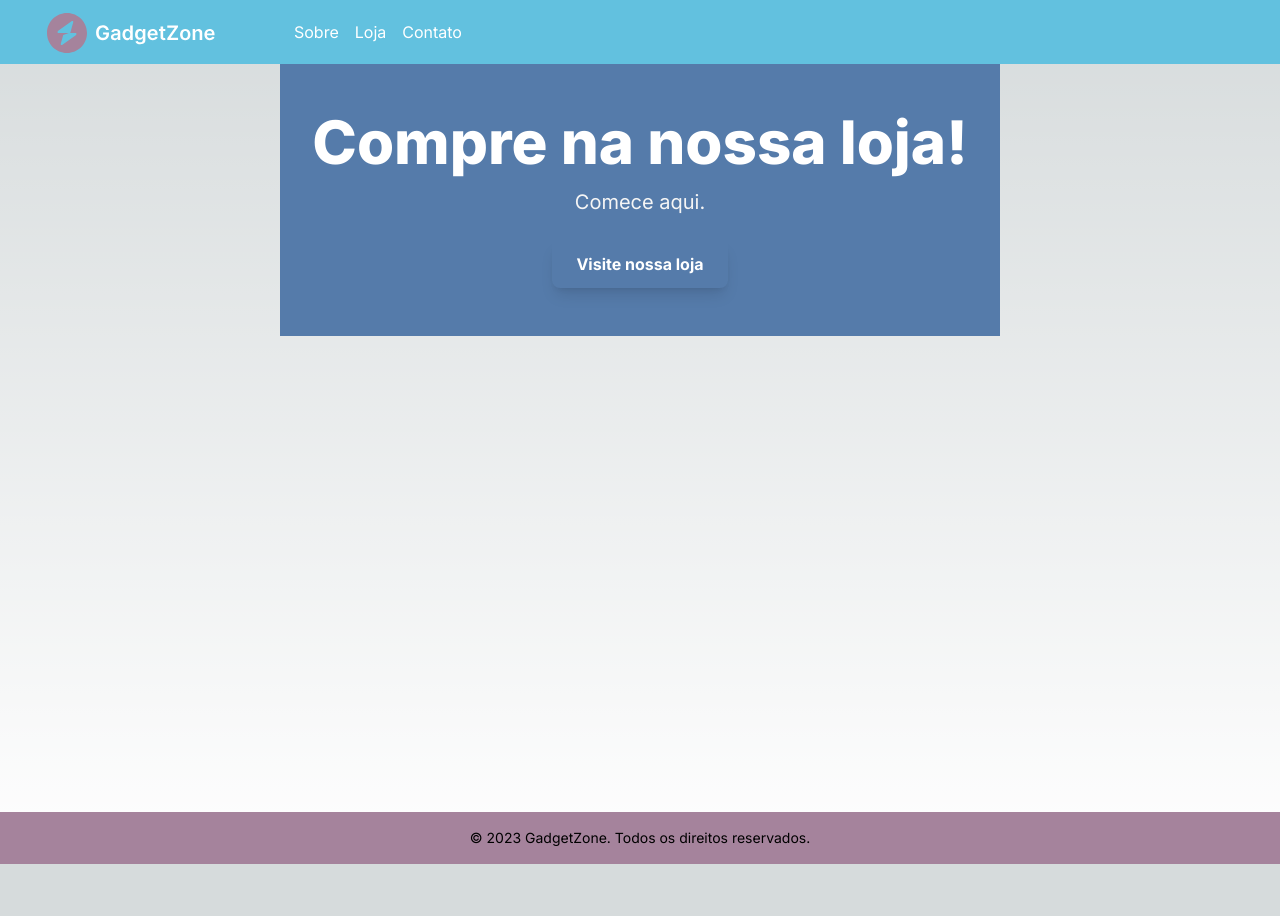
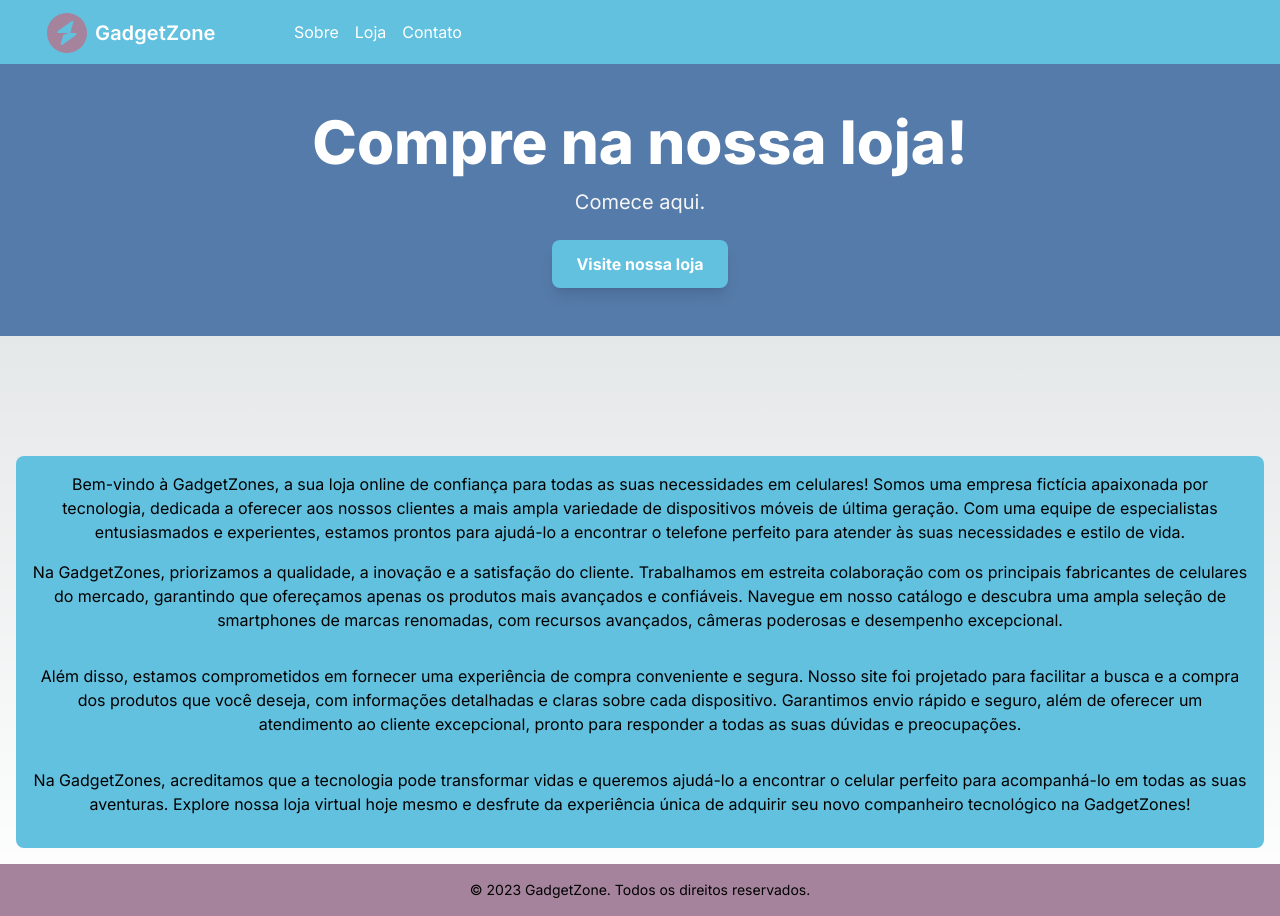
Before and after one commit to giulialms/desafio03, a Next.js app: page / in a window 1280 px wide. Before the commit the page ends 864 px from the top, so only its background shows below. Built offline with nearby package versions, Linux system fonts and the light colour scheme.

Commit message:
texto adicionado

```diff
--- a/src/app/layout.js
+++ b/src/app/layout.js
@@ -16,10 +16,11 @@ export default function RootLayout({ children }) {
     <html lang="en">
       <body className={inter.className}>
         <Navbar />
-        <main className="mx-auto flex min-h-screen flex-col items-center justify-between">
+        <main className="mx-auto flex min-h-screen flex-col justify-between">
           {children}
+
+        </main>
         <Footer/>
-        </main>
       </body>
     </html>
   )
--- a/src/app/page.js
+++ b/src/app/page.js
@@ -1,19 +1,12 @@
 import Image from 'next/image'
 import Banner from '@/components/Banner'
+import Body from '@/components/Body'
 export default function Home() {
   return (
     <>
       <Banner/>
+      <Body/>
     </>
 
   )
 }
-
-export function Loja() {
-  return (
-    <>
-      <Produtos/>
-    </>
-
-  )
-}
--- a/src/components/Banner/index.js
+++ b/src/components/Banner/index.js
@@ -12,7 +12,7 @@ const Banner = () => {
             <div className="mt-6">
               <a
                 href="loja"
-                className="inline-block bg-indigo-500 hover:bg-indigo-700 text-branco font-bold py-3 px-6 rounded-lg shadow-lg"
+                className="inline-block bg-background hover:bg-terciaria text-branco font-bold py-3 px-6 rounded-lg shadow-lg transform transition-transform duration-300 hover:scale-95"
               >
                 Visite nossa loja
               </a>
--- /dev/null
+++ b/src/components/Body/index.js
@@ -0,0 +1,22 @@
+import React from 'react';
+
+const Body = () => {
+  return (
+    <div className="py-4 mx-4 my-4 p-4 bg-background rounded-lg">
+    <p className="text-left md:text-center text-base text-gray-700">
+        Bem-vindo à GadgetZones, a sua loja online de confiança para todas as suas necessidades em celulares! Somos uma empresa fictícia apaixonada por tecnologia, dedicada a oferecer aos nossos clientes a mais ampla variedade de dispositivos móveis de última geração. Com uma equipe de especialistas entusiasmados e experientes, estamos prontos para ajudá-lo a encontrar o telefone perfeito para atender às suas necessidades e estilo de vida.
+    </p>
+    <p className="py-4 text-left md:text-center text-base text-gray-700">
+        Na GadgetZones, priorizamos a qualidade, a inovação e a satisfação do cliente. Trabalhamos em estreita colaboração com os principais fabricantes de celulares do mercado, garantindo que ofereçamos apenas os produtos mais avançados e confiáveis. Navegue em nosso catálogo e descubra uma ampla seleção de smartphones de marcas renomadas, com recursos avançados, câmeras poderosas e desempenho excepcional.
+    </p>
+    <p className="py-4 text-left md:text-center text-base text-gray-700">
+        Além disso, estamos comprometidos em fornecer uma experiência de compra conveniente e segura. Nosso site foi projetado para facilitar a busca e a compra dos produtos que você deseja, com informações detalhadas e claras sobre cada dispositivo. Garantimos envio rápido e seguro, além de oferecer um atendimento ao cliente excepcional, pronto para responder a todas as suas dúvidas e preocupações.
+ </p>
+    <p className="py-4 text-left md:text-center text-base text-gray-700">
+    Na GadgetZones, acreditamos que a tecnologia pode transformar vidas e queremos ajudá-lo a encontrar o celular perfeito para acompanhá-lo em todas as suas aventuras. Explore nossa loja virtual hoje mesmo e desfrute da experiência única de adquirir seu novo companheiro tecnológico na GadgetZones!
+    </p>
+    </div>
+  );
+};
+
+export default Body;
```
